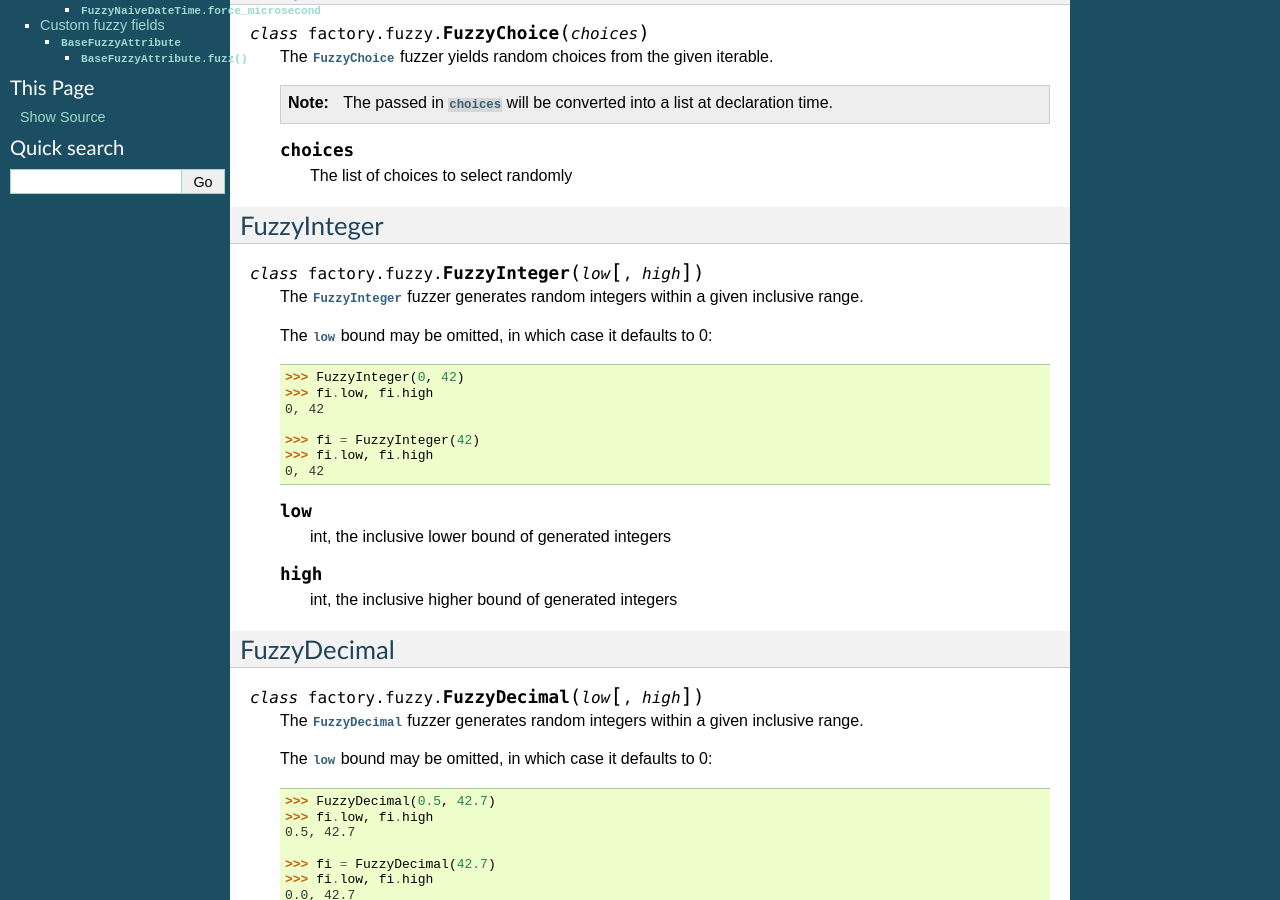
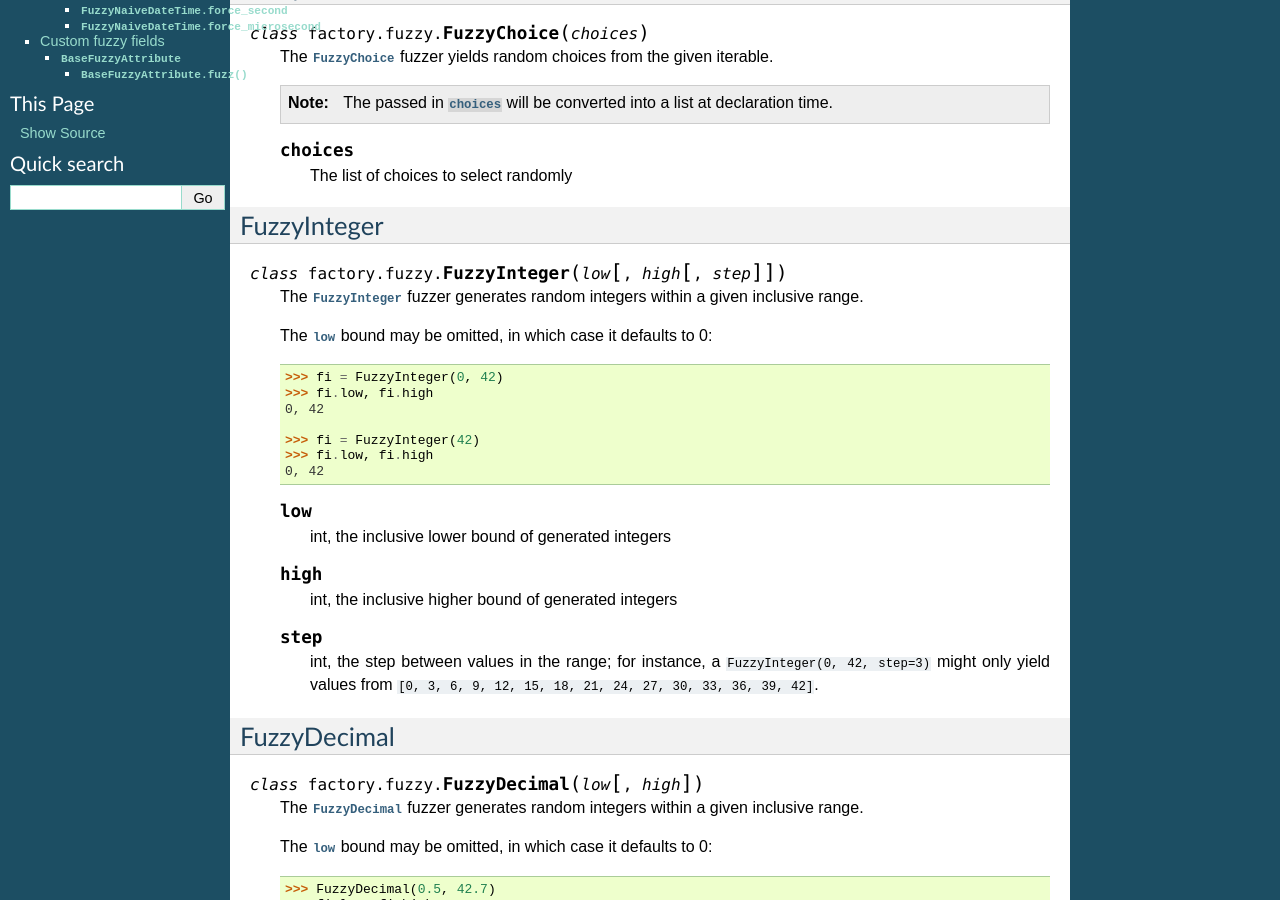
Before and after one commit to FactoryBoy/factory_boy, a Sphinx documentation site: the page built from docs/fuzzy.rst, in a window 1280 px wide and 900 px high, scrolled down 825 px. Built offline with Sphinx 7.4.7, drawn with Linux system fonts in a browser that asks for light colours.

Commit message:
Document FuzzyInteger.step

```diff
--- a/docs/fuzzy.rst
+++ b/docs/fuzzy.rst
@@ -73,7 +73,7 @@
 FuzzyInteger
 ------------
 
-.. class:: FuzzyInteger(low[, high])
+.. class:: FuzzyInteger(low[, high[, step]])
 
     The :class:`FuzzyInteger` fuzzer generates random integers within a given
     inclusive range.
@@ -82,7 +82,7 @@
 
     .. code-block:: pycon
 
-        >>> FuzzyInteger(0, 42)
+        >>> fi = FuzzyInteger(0, 42)
         >>> fi.low, fi.high
         0, 42
 
@@ -97,6 +97,12 @@
     .. attribute:: high
 
         int, the inclusive higher bound of generated integers
+
+    .. attribute:: step
+
+        int, the step between values in the range; for instance, a ``FuzzyInteger(0, 42, step=3)``
+        might only yield values from ``[0, 3, 6, 9, 12, 15, 18, 21, 24, 27, 30, 33, 36, 39, 42]``.
+
 
 FuzzyDecimal
 ------------
```
Also changed, not shown: docs/changelog.rst (+9 -0 lines).
